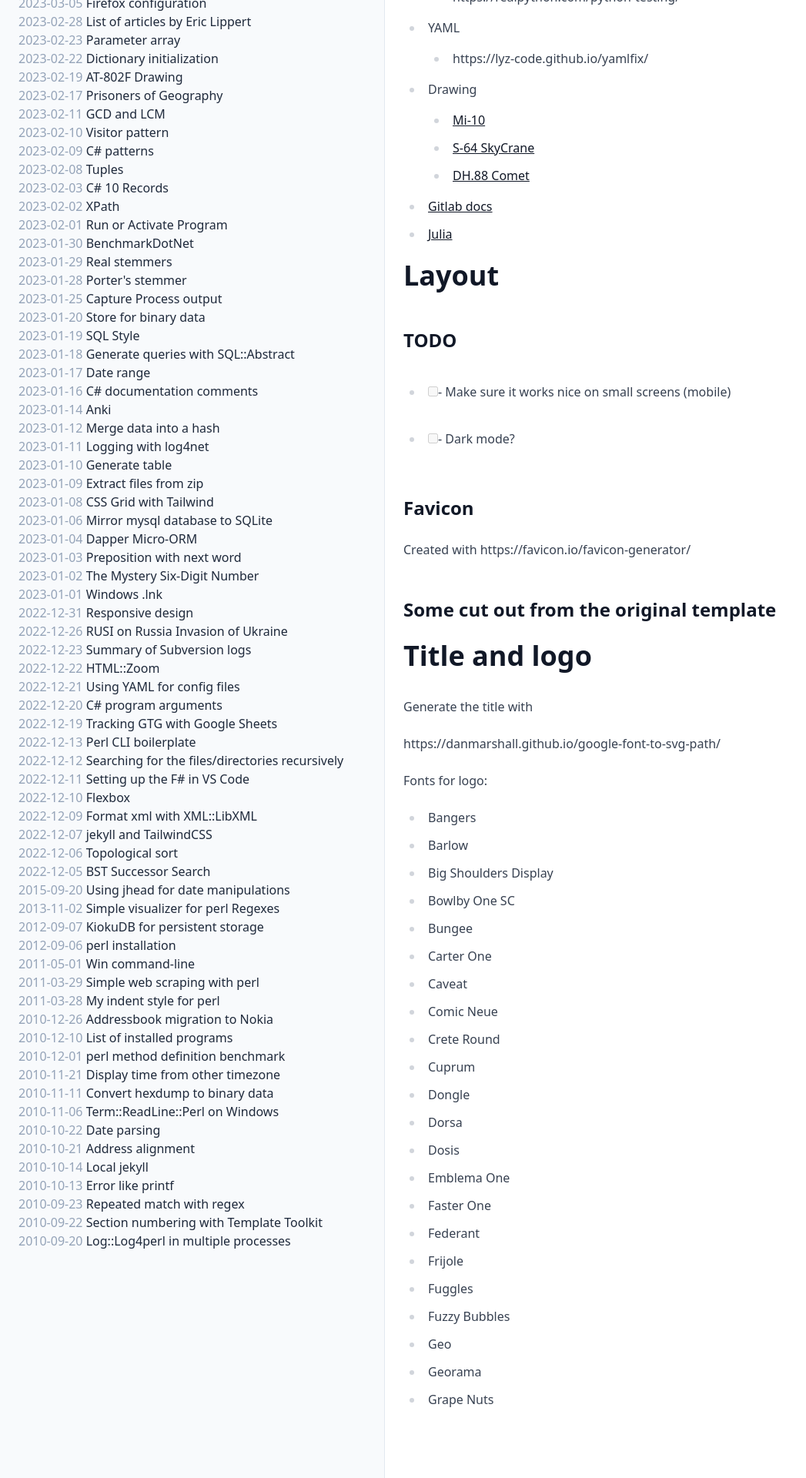
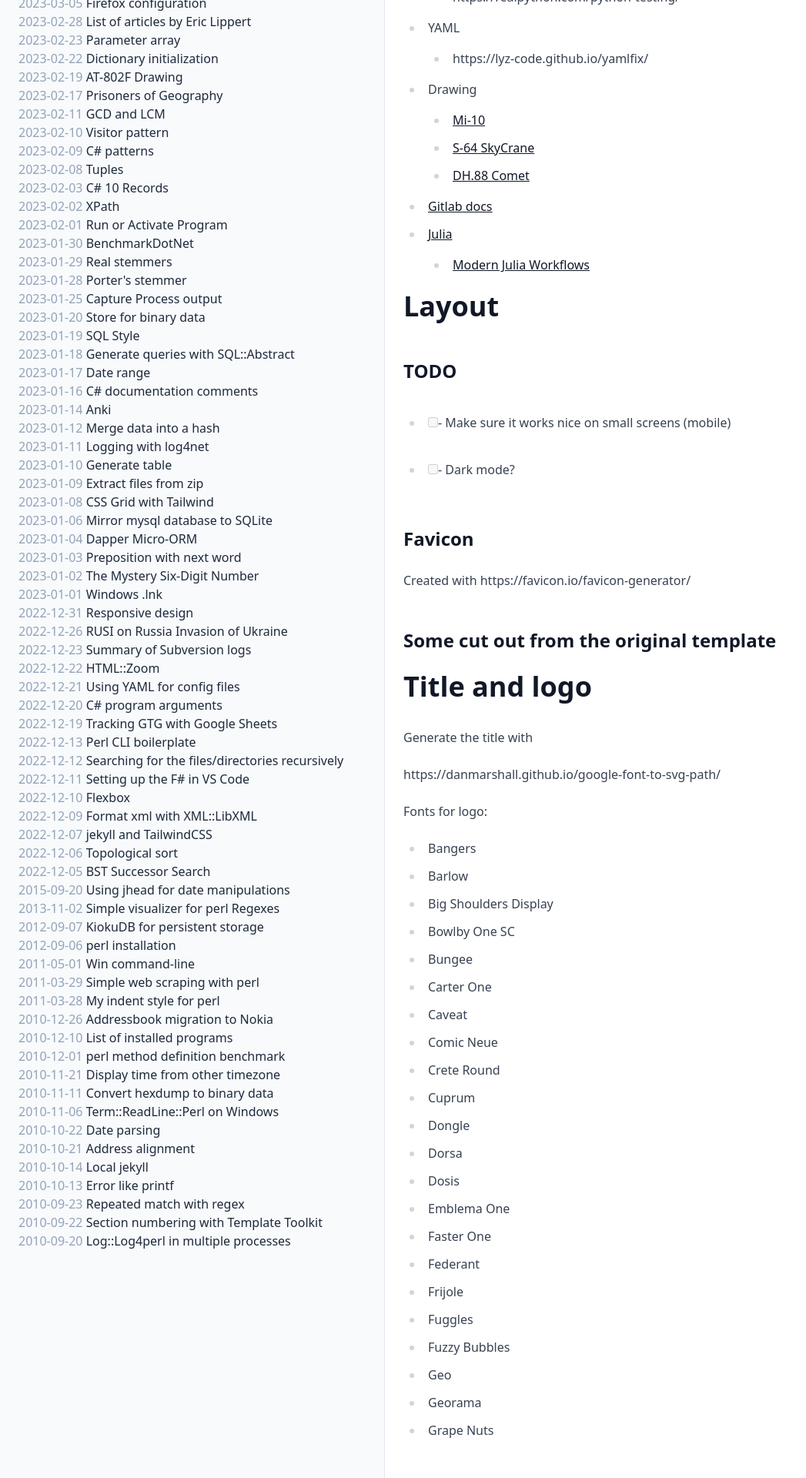
Before and after one commit to bvr/bvr.github.io, a Jekyll site: the page built from notes.md, in a window 1280 px wide. Shown: the part 1582-3502 px from the top of the page at 77% size, without its empty margins (0-1047 px from the left). Built offline with Jekyll 4.4.1, drawn with Linux system fonts in a browser that asks for light colours; our own code applies the rules of GitHub Pages for plain Markdown files.

Commit message:
Julia topic added to notes

```diff
--- a/notes.md
+++ b/notes.md
@@ -47,6 +47,7 @@
    - [DH.88 Comet](https://en.wikipedia.org/wiki/De_Havilland_DH.88_Comet)
  - [Gitlab docs](https://docs.gitlab.com/)
  - [Julia](https://www.julialang.org/)
+   - [Modern Julia Workflows](https://modernjuliaworkflows.org/writing/)
 
 # Layout
 
```
